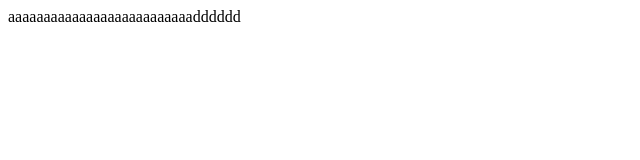
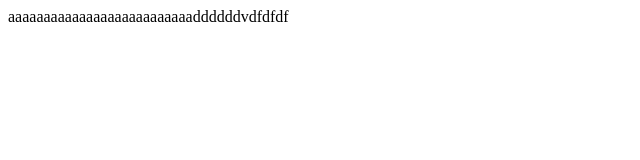
Before and after one commit to NCDona/shop, a plain HTML site: page index.html in a window 1280 px wide. Shown: the full height of the page, 0-640 px from the left. Drawn offline with Linux system fonts and the light colour scheme.

Commit message:
Merge branch 'c' into dev
# Conflicts:
#	index.html

```diff
--- a/index.html
+++ b/index.html
@@ -8,7 +8,7 @@
 </head>
 <body>
    <div>
-       aaaaaaaaaaaaaaaaaaaaaaaaaadddddd
+       aaaaaaaaaaaaaaaaaaaaaaaaaaddddddvdfdfdf
    </div>
 </body>
 </html>
```
